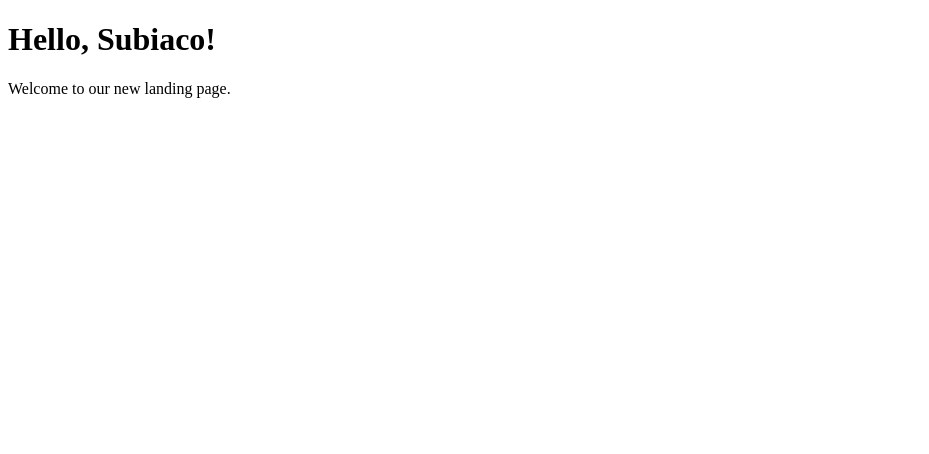
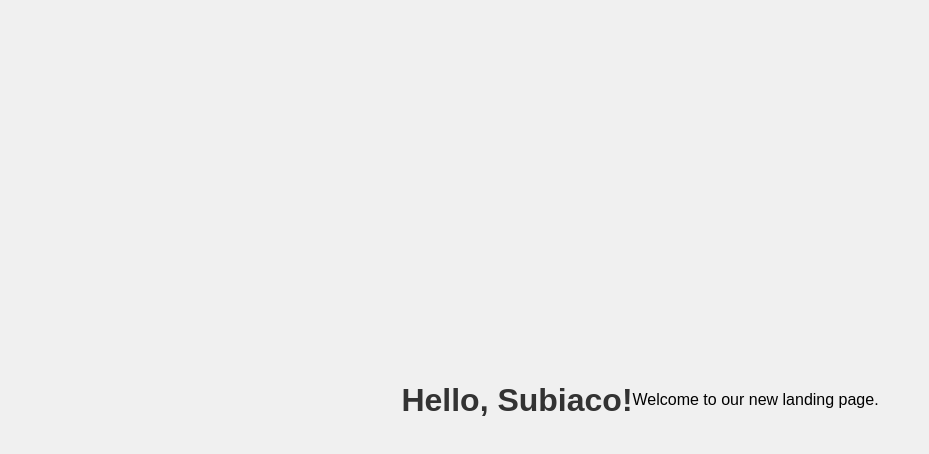
Before and after one commit to adglo/subiaco, a plain HTML site: page index.html in a window 1280 px wide. Shown: the whole page, without its empty margins (0-929 px from the left). Drawn offline with Linux system fonts and the light colour scheme.

Commit message:
Add files via upload

```diff
--- a/styles.css
+++ b/styles.css
@@ -0,0 +1,14 @@
+body {
+    font-family: Arial, sans-serif;
+    margin: 0;
+    padding: 0;
+    display: flex;
+    justify-content: center;
+    align-items: center;
+    height: 100vh;
+    background-color: #f0f0f0;
+}
+
+h1 {
+    color: #333;
+}
```
Also changed, not shown: index.html (line endings or trailing spaces).
